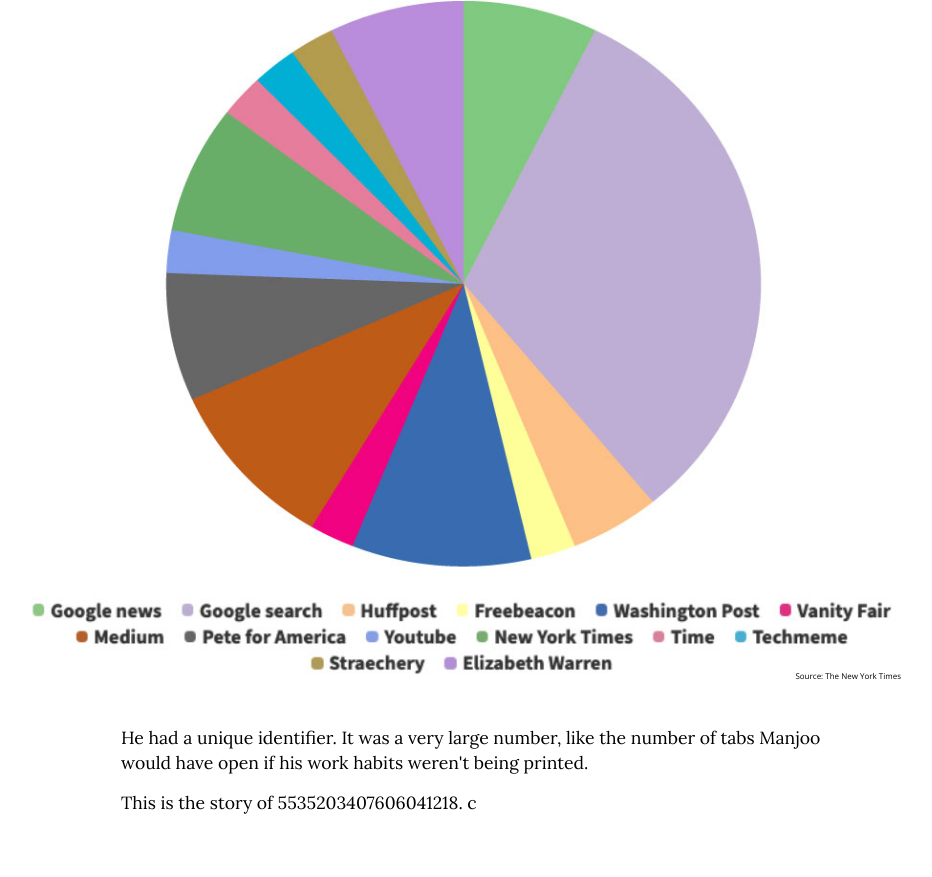
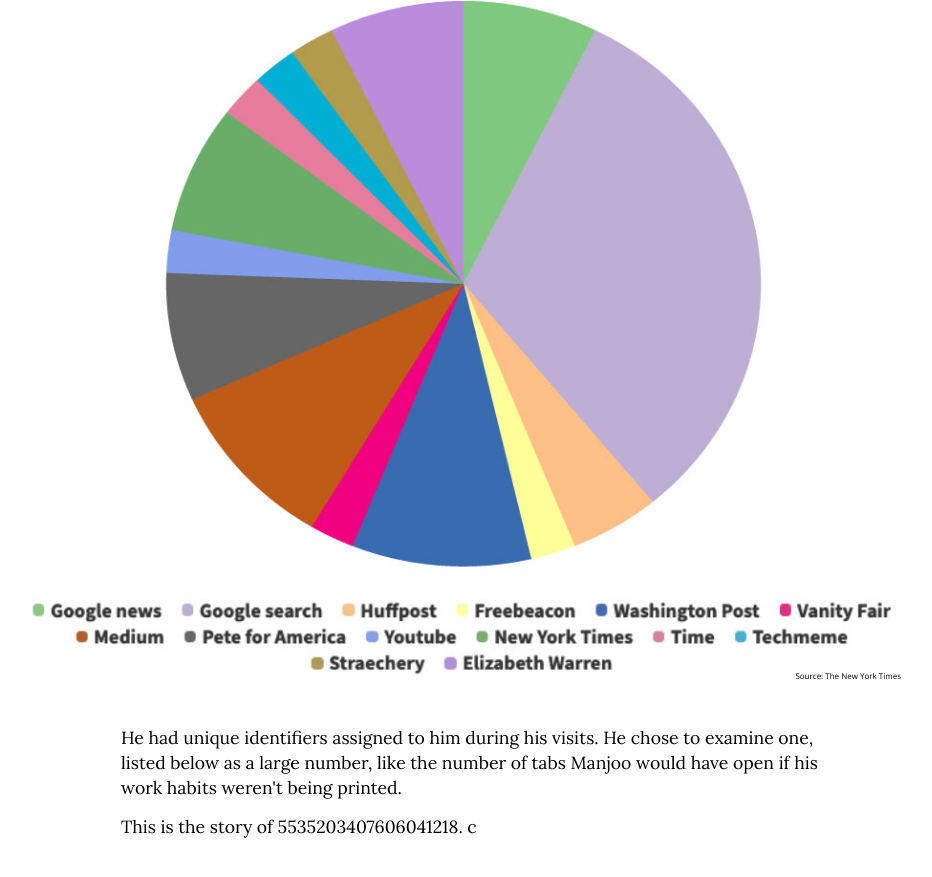
Before and after one commit to namedotnames/namedotnames.github.io, a plain HTML site: page Index.html in a window 1280 px wide. Shown: the part 1376-2253 px from the top of the page, without its empty margins (169-1101 px from the left). Drawn offline with nearby package versions, Linux system fonts and the light colour scheme.

Commit message:
Update Index.html

```diff
--- a/Index.html
+++ b/Index.html
@@ -919,7 +919,7 @@
 </div>
 
 <div class="story-body">
-        <p class="body-text serif">He had a unique identifier. It was a very large number, like the number of tabs Manjoo would have open if his work habits weren't being printed.</p>
+        <p class="body-text serif">He had unique identifiers assigned to him during his visits. He chose to examine one, listed below as a large number, like the number of tabs Manjoo would have open if his work habits weren't being printed.</p>
         <p class="body-text serif">This is the story of 5535203407606041218. c</p>
     </div>
 
```
